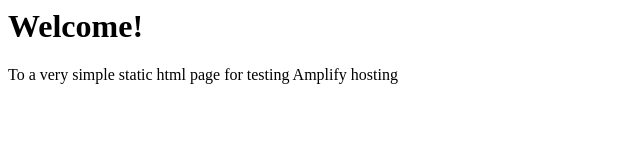
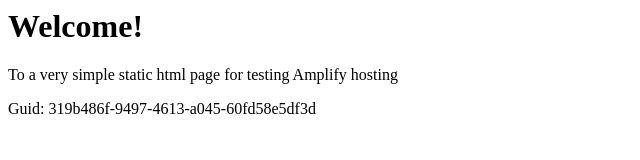
Before and after one commit to aws-aemilia-cdg/Github-PR-Commit-Integration-Test-DoNotTouch-Gith-P5X5MO5I-v1-prod-eu-west-3, a website: page src/index.html in a window 1280 px wide. Shown: the whole page, without its empty margins (0-640 px from the left). Drawn offline with Linux system fonts and the light colour scheme.

Commit message:
commit from integ tests

```diff
--- a/src/index.html
+++ b/src/index.html
@@ -1,3 +1,5 @@
+
+
 <html lang="en">
 
 <head>
@@ -10,6 +12,6 @@
 <body>
     <h1>Welcome!</h1>
     <p>To a very simple static html page for testing Amplify hosting</p>
-</body>
+    <p>Guid: 319b486f-9497-4613-a045-60fd58e5df3d</p></body>
 
 </html>
```
